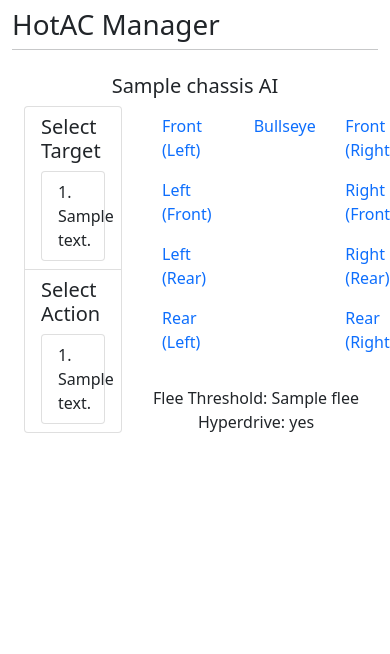
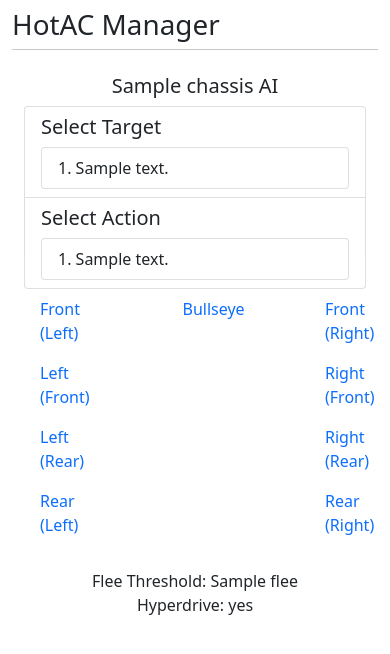
Before and after one commit to mhampson31/hotac, a Django app: template campaign/templates/campaign/ai.html in a window 390 px wide. Shown: the top 654 px of the page. Run offline with Django 3.2, Linux system fonts and the light colour scheme; the template is opened without the code that fills it: most values are stand-ins (such as "Sample title", 1, 10 or a date in 2020).

Commit message:
AI layout tweaks for phone, plus icons

```diff
--- a/campaign/templates/campaign/ai.html
+++ b/campaign/templates/campaign/ai.html
@@ -12,13 +12,13 @@
     </div>
 
     <div class="row text-left">
-        <div class="col-4">
+        <div class="col-sm-4">
             <ul class="list-group">
                 <li class="list-group-item">
                     <h5>Select Target</h5>
                     <ol class="list-group list-group-numbered">
                         {% for t in targets %}
-                        <li class="list-group-item">{{t.desc}}</li>
+                        <li class="list-group-item">{{t.desc|iconize}}</li>
                         {% endfor %}
                     </ol>
                 </li>
@@ -27,14 +27,16 @@
                     <h5>Select Action</h5>
                     <ol class="list-group list-group-numbered">
                         {% for a in actions %}
-                        <li class="list-group-item">{{a.desc}}</li>
+                        <li class="list-group-item">{{a.desc|iconize}}</li>
                         {% endfor %}
                     </ol>
                 </li>
             </ul>
         </div>
+    </div>
 
-        <div class="col-8 text-center">
+    <div class="row">
+        <div class="col-sm-8 text-center">
             <ul class="nav nav-pills mb-4 justify-content-between" role="tablist">
                     <li class="nav-item col-2" role="presentation">
                         <a class="nav-link" id="mv-fl-tab"
```
